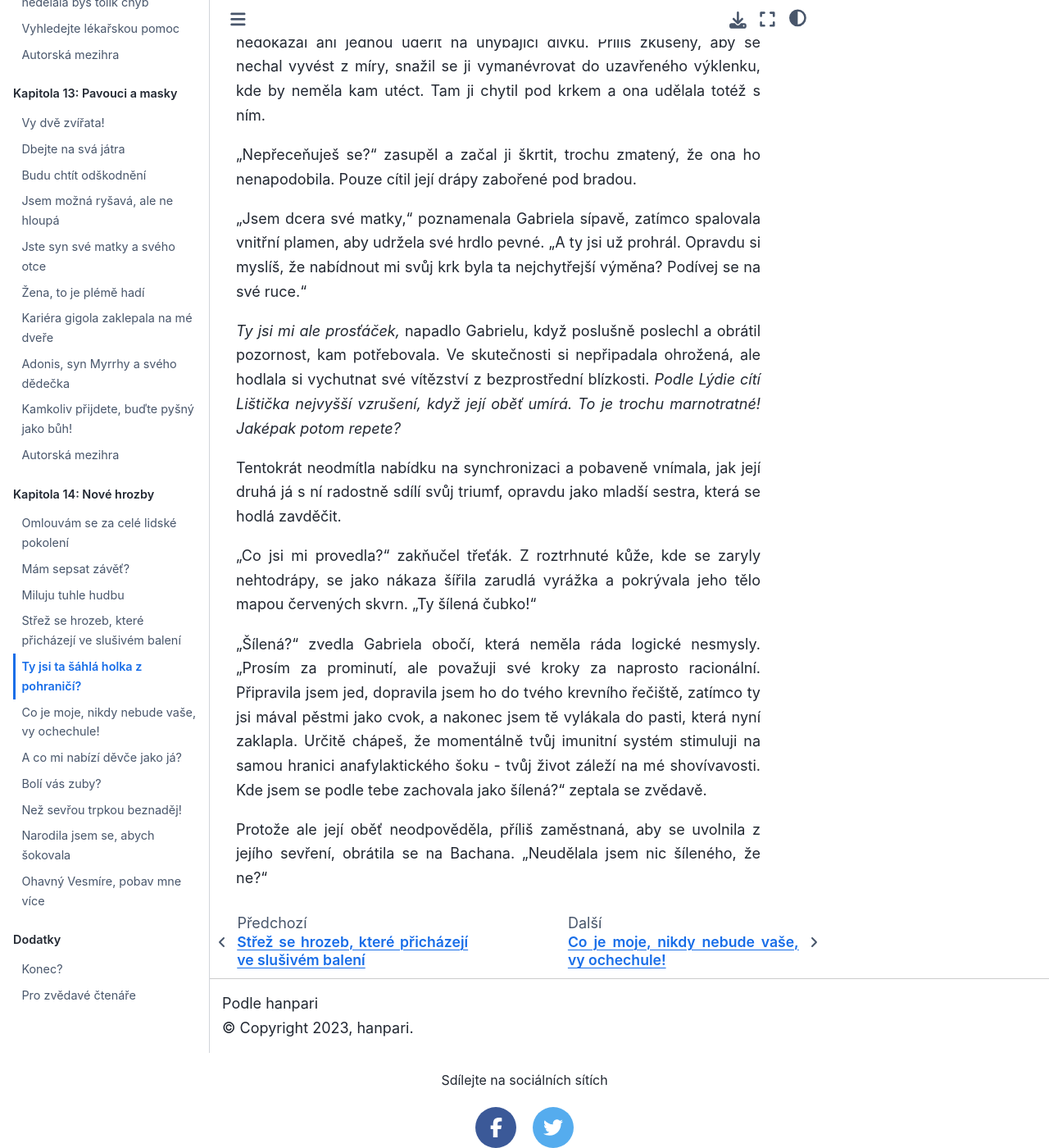
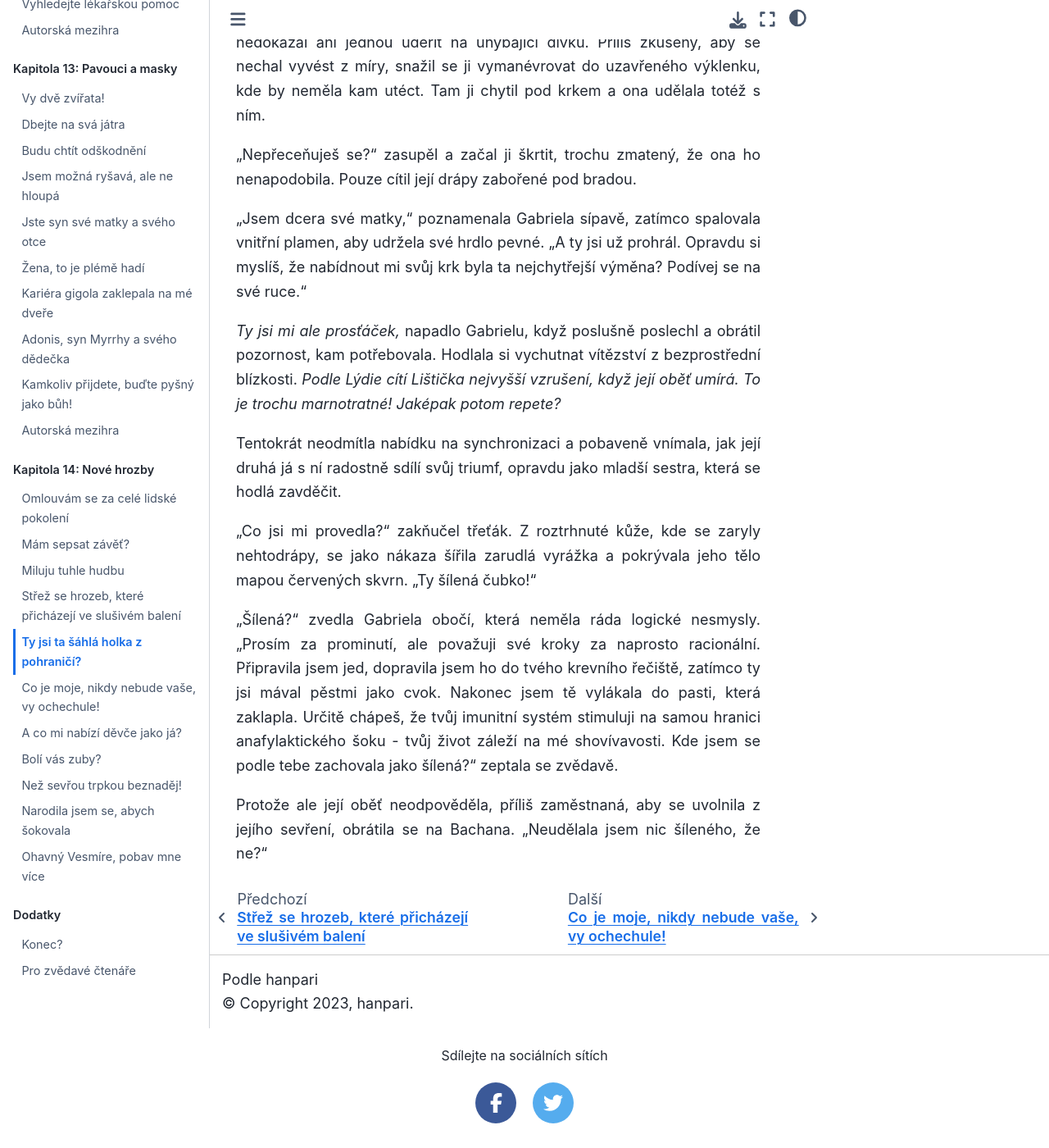
Before and after one commit to hanpari/sest-spolecniku, a Sphinx documentation site: the page built from source/sest_spolecniku/014-nove-hrozby/05.md, in a window 1280 px wide and 1400 px high, scrolled down 5926 px. Shown: the whole window at 82% size. Built offline with Sphinx 7.4.7 and the Sphinx Book theme 1.1.4, drawn with Linux system fonts in a browser that asks for light colours; after the commit the page ends 7296 px from its top, so only the background shows below that; some of the changed text lies outside the part shown.

Commit message:
Update 05.md

```diff
--- a/source/sest_spolecniku/014-nove-hrozby/05.md
+++ b/source/sest_spolecniku/014-nove-hrozby/05.md
@@ -120,12 +120,12 @@ Jak jejich boj pokračoval, škrábanců na jeho kůži přibývalo, zatímco on
 
 "Jsem dcera své matky," poznamenala Gabriela sípavě, zatímco spalovala vnitřní plamen, aby udržela své hrdlo pevné. "A ty jsi už prohrál. Opravdu si myslíš, že nabídnout mi svůj krk byla ta nejchytřejší výměna? Podívej se na své ruce."
 
-*Ty jsi mi ale prosťáček,* napadlo Gabrielu, když poslušně poslechl a obrátil pozornost, kam potřebovala. Ve skutečnosti si nepřipadala ohrožená, ale hodlala si vychutnat své vítězství z bezprostřední blízkosti. *Podle Lýdie cítí Lištička nejvyšší vzrušení, když její oběť umírá. To je trochu marnotratné! Jaképak potom repete?*
+*Ty jsi mi ale prosťáček,* napadlo Gabrielu, když poslušně poslechl a obrátil pozornost, kam potřebovala. Hodlala si vychutnat vítězství z bezprostřední blízkosti. *Podle Lýdie cítí Lištička nejvyšší vzrušení, když její oběť umírá. To je trochu marnotratné! Jaképak potom repete?*
 
 Tentokrát neodmítla nabídku na synchronizaci a pobaveně vnímala, jak její druhá já s ní radostně sdílí svůj triumf, opravdu jako mladší sestra, která se hodlá zavděčit.
 
 "Co jsi mi provedla?" zakňučel třeťák. Z roztrhnuté kůže, kde se zaryly nehtodrápy, se jako nákaza šířila zarudlá vyrážka a pokrývala jeho tělo mapou červených skvrn. "Ty šílená čubko!"
 
-"Šílená?" zvedla Gabriela obočí, která neměla ráda logické nesmysly. "Prosím za prominutí, ale považuji své kroky za naprosto racionální. Připravila jsem jed, dopravila jsem ho do tvého krevního řečiště, zatímco ty jsi mával pěstmi jako cvok, a nakonec jsem tě vylákala do pasti, která nyní zaklapla. Určitě chápeš, že momentálně tvůj imunitní systém stimuluji na samou hranici anafylaktického šoku - tvůj život záleží na mé shovívavosti. Kde jsem se podle tebe zachovala jako šílená?" zeptala se zvědavě.
+"Šílená?" zvedla Gabriela obočí, která neměla ráda logické nesmysly. "Prosím za prominutí, ale považuji své kroky za naprosto racionální. Připravila jsem jed, dopravila jsem ho do tvého krevního řečiště, zatímco ty jsi mával pěstmi jako cvok. Nakonec jsem tě vylákala do pasti, která zaklapla. Určitě chápeš, že tvůj imunitní systém stimuluji na samou hranici anafylaktického šoku - tvůj život záleží na mé shovívavosti. Kde jsem se podle tebe zachovala jako šílená?" zeptala se zvědavě.
 
 Protože ale její oběť neodpověděla, příliš zaměstnaná, aby se uvolnila z jejího sevření, obrátila se na Bachana. "Neudělala jsem nic šíleného, že ne?"
```
Also changed, not shown: other parts of source/sest_spolecniku/014-nove-hrozby/05.md (+1 -1 lines).
